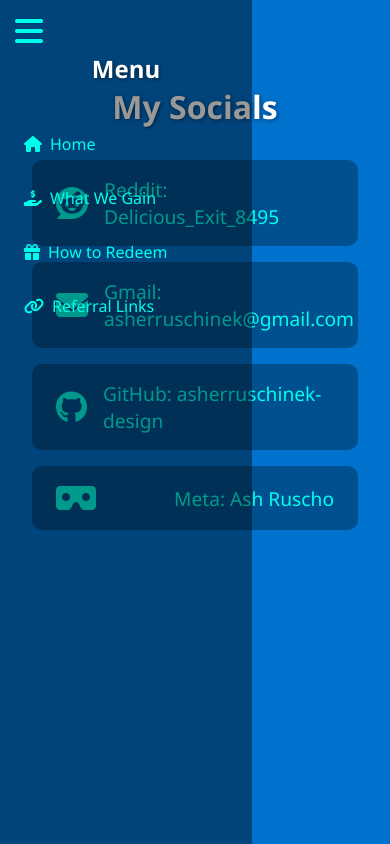
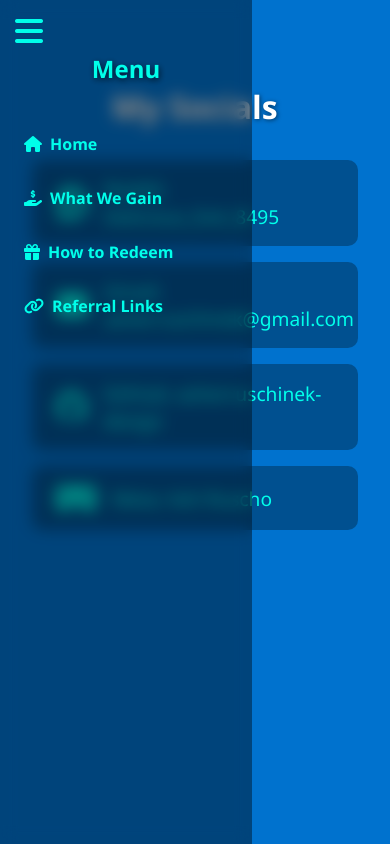
Before and after one commit to asherruschinek-design/my-meta-quest-referrals, a plain HTML site: page socials.html in a window 390 px wide. Both pictures are taken after a click on the icon 29 px from the left and 31 px from the top of the page. Drawn offline with Linux system fonts and the light colour scheme.

Commit message:
Update style.css

```diff
--- a/style.css
+++ b/style.css
@@ -1,16 +1,15 @@
-/* Base Styles */
+/* Reset + font */
 body, html {
   margin: 0;
   padding: 0;
   font-family: 'Segoe UI', Tahoma, Geneva, Verdana, sans-serif;
+  height: 100%;
   color: #fff;
-  height: 100%;
   overflow-x: hidden;
-  position: relative;
-  background: #0072ce; /* fallback color */
+  background: #001f3f;
 }
 
-/* Animated 3D Wavy Background */
+/* --- Animated Background --- */
 .animated-background {
   position: fixed;
   top: 0;
@@ -18,6 +17,7 @@ body, html {
   width: 100%;
   height: 100%;
   z-index: -1;
+  overflow: hidden;
 }
 
 .animated-background svg {
@@ -28,36 +28,18 @@ body, html {
 .wave {
   animation: waveAnimation 12s ease-in-out infinite;
 }
+
 .wave1 { animation-delay: 0s; }
 .wave2 { animation-delay: 4s; }
 .wave3 { animation-delay: 8s; }
 
 @keyframes waveAnimation {
   0% { transform: translateX(0) translateY(0) scaleY(1); }
-  50% { transform: translateX(-50px) translateY(20px) scaleY(1.05); }
+  50% { transform: translateX(-60px) translateY(20px) scaleY(1.05); }
   100% { transform: translateX(0) translateY(0) scaleY(1); }
 }
 
-/* Optional floating bubble overlay */
-body::after {
-  content: "";
-  position: fixed;
-  width: 200%;
-  height: 200%;
-  top: -50%;
-  left: -50%;
-  background: radial-gradient(rgba(255,255,255,0.02) 10%, transparent 10%);
-  background-size: 50px 50px;
-  animation: floatBubbles 25s linear infinite;
-  z-index: -1;
-}
-@keyframes floatBubbles {
-  0% { transform: translate(0,0); }
-  50% { transform: translate(20px,20px); }
-  100% { transform: translate(0,0); }
-}
-
-/* Hamburger Menu */
+/* --- Hamburger Menu --- */
 .hamburger {
   position: fixed;
   top: 15px;
@@ -68,9 +50,10 @@ body::after {
   color: #00ffea;
 }
 
+/* --- Sidebar Navigation --- */
 nav {
   width: 220px;
-  background: rgba(0,0,0,0.4);
+  background: rgba(0, 0, 0, 0.5);
   position: fixed;
   height: 100vh;
   padding: 2rem 1rem;
@@ -79,91 +62,106 @@ nav {
   transform: translateX(-100%);
   transition: transform 0.3s ease;
   z-index: 90;
+  backdrop-filter: blur(8px);
 }
-nav.show { transform: translateX(0); }
 
-nav h2 { font-size: 1.5rem; margin-bottom: 2rem; text-align: center; }
+nav.show {
+  transform: translateX(0);
+}
+
+nav h2 {
+  font-size: 1.5rem;
+  margin-bottom: 2rem;
+  text-align: center;
+  color: #00ffea;
+}
 
 nav a {
   color: #00ffea;
   text-decoration: none;
   margin: 0.5rem 0;
-  padding: 0.5rem;
-  border-radius: 6px;
+  padding: 0.7rem;
+  border-radius: 8px;
   display: flex;
   align-items: center;
-  gap: 0.5rem;
+  gap: 0.6rem;
   transition: 0.3s;
+  font-weight: bold;
 }
-nav a:hover { background: rgba(255,255,255,0.2); transform: translateX(5px); }
 
-/* Main Content */
+nav a:hover {
+  background: rgba(0, 255, 234, 0.2);
+  transform: translateX(6px);
+}
+
+/* --- Main Content --- */
 main {
-  padding: 5rem 2rem 2rem 2rem;
+  padding: 4rem 2rem 2rem 2rem;
   max-width: 900px;
   margin: 0 auto;
   position: relative;
   z-index: 1;
 }
 
-h1, h2 {
-  text-align: center;
-  margin-bottom: 1.5rem;
-  text-shadow: 1px 1px 4px rgba(0,0,0,0.5);
+section {
+  margin-bottom: 2.5rem;
+  background: rgba(0, 0, 0, 0.35);
+  padding: 1.5rem;
+  border-radius: 14px;
+  backdrop-filter: blur(6px);
+  box-shadow: 0 8px 20px rgba(0,0,0,0.4);
 }
 
-/* Cards */
-.referral-container, .social-container {
-  display: flex;
-  flex-direction: column;
-  gap: 1rem;
-  max-width: 600px;
-  margin: 0 auto;
+h1, h2 {
+  text-shadow: 1px 2px 6px rgba(0,0,0,0.7);
 }
 
-.referral-card, .social-card {
-  display: flex;
-  justify-content: space-between;
-  align-items: center;
-  background: rgba(0,0,0,0.3);
-  padding: 1rem 1.5rem;
-  border-radius: 12px;
-  transition: transform 0.3s, box-shadow 0.3s;
+/* --- Links --- */
+.links a {
+  display: block;
+  margin: 0.7rem 0;
+  padding: 0.8rem 1.2rem;
+  border: 2px solid #00ffea;
+  border-radius: 8px;
+  color: #00ffea;
   text-decoration: none;
-  color: #00ffea;
-  font-size: 1.1rem;
+  font-weight: bold;
+  transition: 0.3s;
 }
 
-.referral-card:hover, .social-card:hover {
-  transform: translateY(-5px) rotateX(3deg);
-  box-shadow: 0 10px 20px rgba(0,255,234,0.5);
+.links a:hover {
+  background: #00ffea;
+  color: #001f3f;
+  transform: scale(1.05);
+}
+
+/* --- Socials --- */
+.social-icons {
+  display: flex;
+  gap: 1rem;
+  margin-top: 1rem;
+}
+
+.social-icons a {
+  font-size: 1.4rem;
+  color: #00ffea;
+  display: flex;
+  align-items: center;
+  gap: 0.4rem;
+  padding: 0.4rem 0.8rem;
+  border-radius: 6px;
+  transition: 0.3s;
+}
+
+.social-icons a:hover {
+  background: rgba(0,255,234,0.2);
+  transform: translateY(-3px) scale(1.1);
   color: #fff;
 }
 
-.referral-card button {
-  background: linear-gradient(145deg, #00bfff, #0072ce);
-  border: 2px solid #00ffea;
-  color: #fff;
-  padding: 0.5rem 1rem;
-  border-radius: 8px;
-  cursor: pointer;
-  transition: all 0.3s ease;
+/* --- Mobile Responsive --- */
+@media (max-width: 768px) {
+  nav {
+    width: 70%;
+  }
 }
-.referral-card button:hover {
-  background: linear-gradient(145deg, #0072ce, #00bfff);
-  box-shadow: 0 0 15px #00ffea, 0 0 30px #00bfff;
-}
-
-/* Social Icons */
-.social-icons a {
-  margin-right: 1rem;
-  font-size: 1.5rem;
-  color: #00ffea;
-  transition: transform 0.3s;
-}
-.social-icons a:hover { color: #fff; transform: rotate(15deg) scale(1.2); }
-
-/* Responsive Menu */
-@media (max-width: 768px) {
-  nav { width: 70%; }
-}
```
